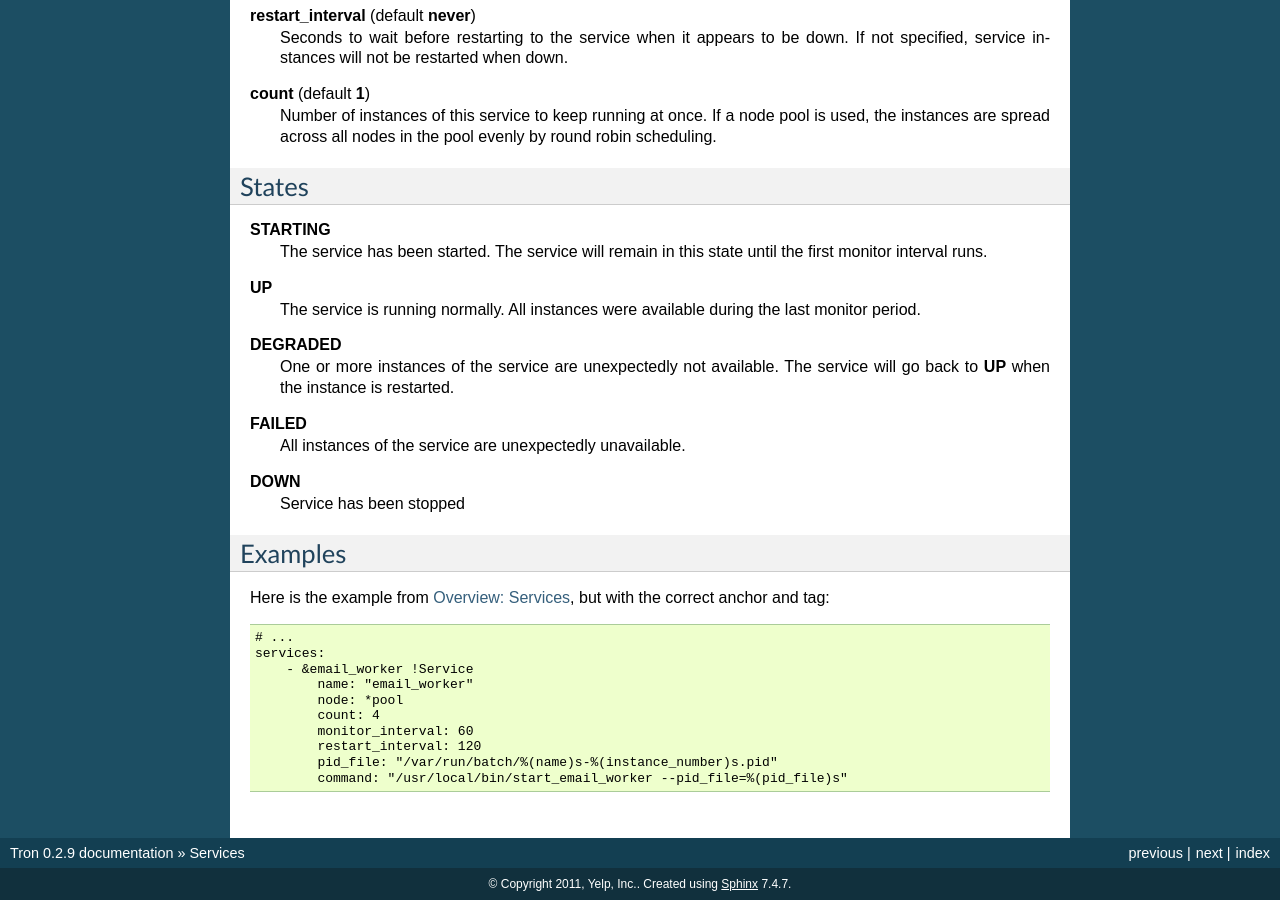
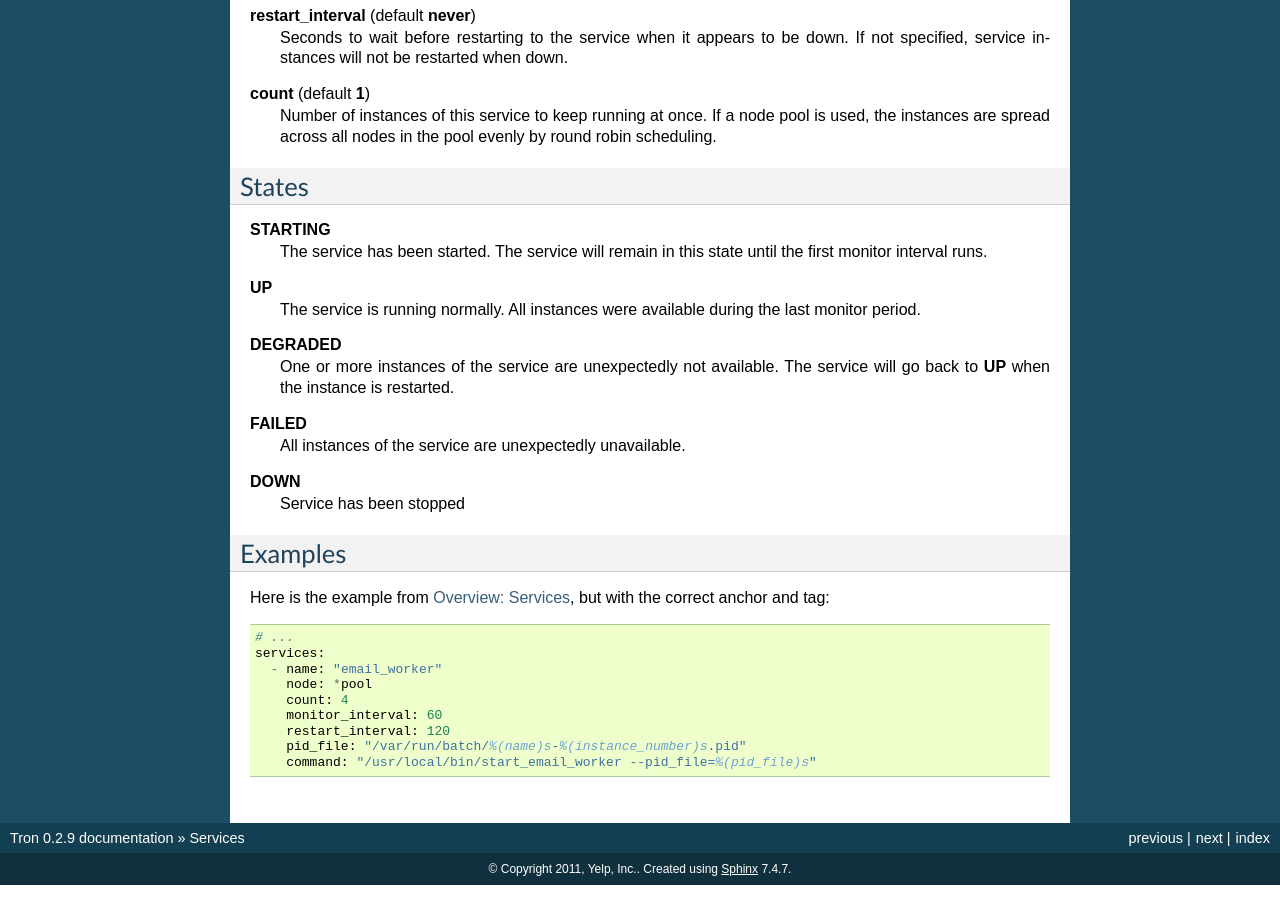
Before and after one commit to Yelp/Tron, a Sphinx documentation site: the page built from docs/services.rst, in a window 1280 px wide and 900 px high, scrolled down 672 px. Built offline with Sphinx 7.4.7, drawn with Linux system fonts in a browser that asks for light colours.

Commit message:
Further anchor/alias banishment

```diff
--- a/docs/sample_config.yaml
+++ b/docs/sample_config.yaml
@@ -25,7 +25,7 @@ nodes:
 
 node_pools:
   - name: pool
-    nodes: [*node1, *node2]
+    nodes: [node1, node2]
 
 jobs:
   - name: "job0"
--- a/docs/services.rst
+++ b/docs/services.rst
@@ -77,11 +77,10 @@ with the correct anchor and tag::
 
     # ...
     services:
-        - &email_worker !Service
-            name: "email_worker"
-            node: *pool
-            count: 4
-            monitor_interval: 60
-            restart_interval: 120
-            pid_file: "/var/run/batch/%(name)s-%(instance_number)s.pid"
-            command: "/usr/local/bin/start_email_worker --pid_file=%(pid_file)s"
+      - name: "email_worker"
+        node: *pool
+        count: 4
+        monitor_interval: 60
+        restart_interval: 120
+        pid_file: "/var/run/batch/%(name)s-%(instance_number)s.pid"
+        command: "/usr/local/bin/start_email_worker --pid_file=%(pid_file)s"
```
Also changed, not shown: docs/tron.yaml (+7 -9 lines).
